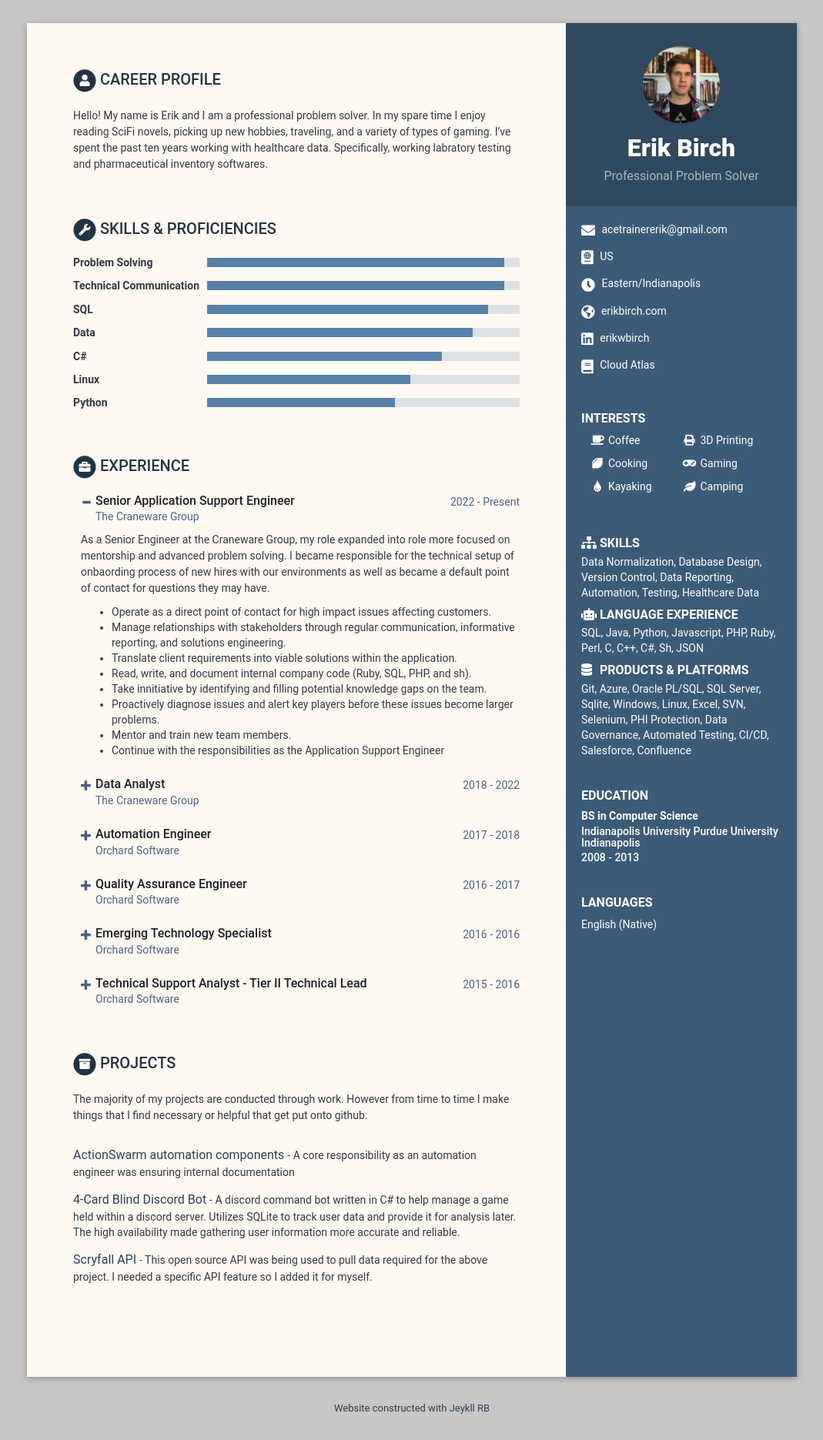
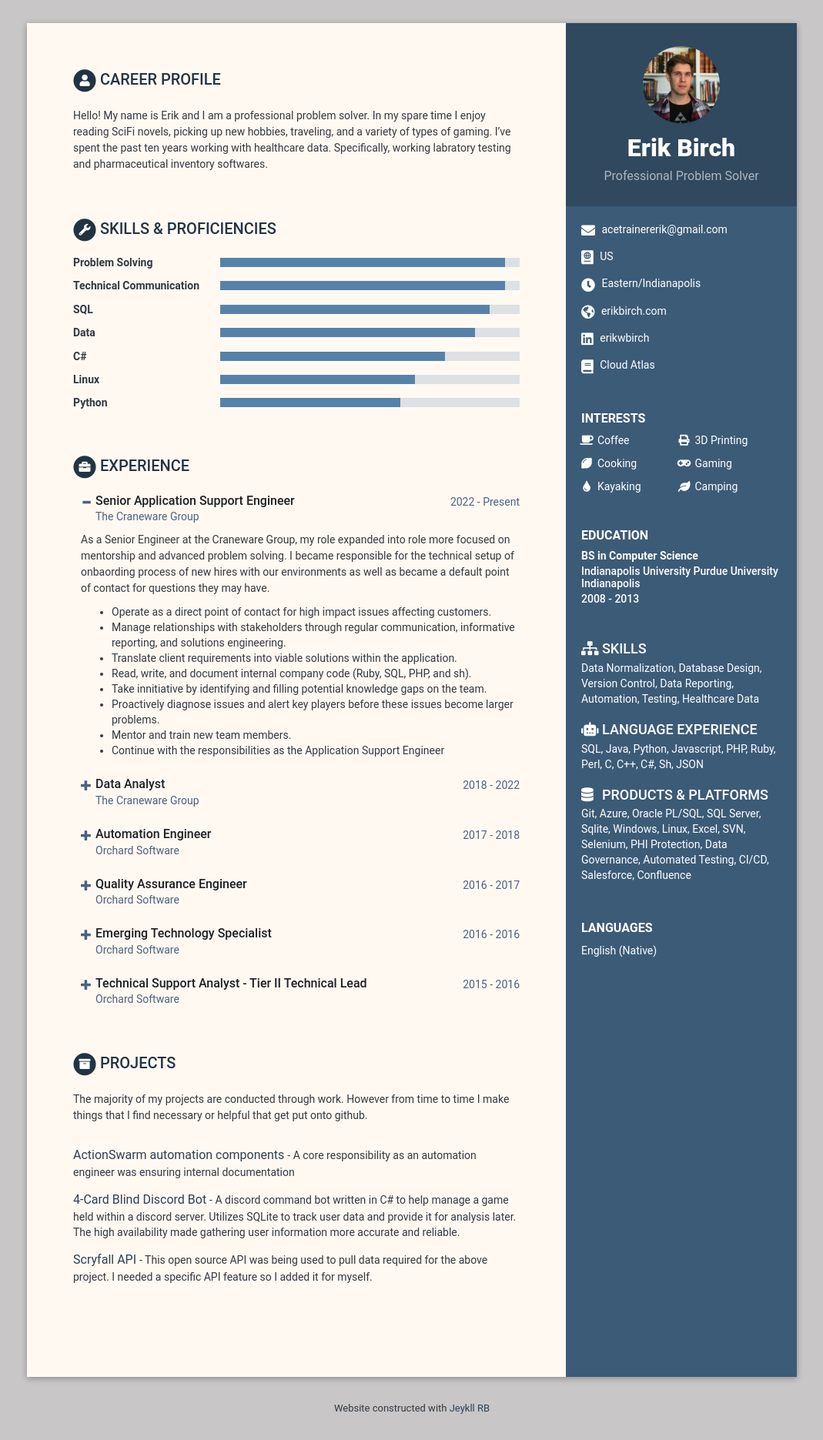
Before and after one commit to AceTrainerErik/AceTrainerErik.github.io, a Jekyll site: the page built from index.html, in a window 1280 px wide. Shown: the whole page at 77% size, without its empty margins (105-1174 px from the left). Built offline with Jekyll 4.4.1, drawn with Linux system fonts in a browser that asks for light colours.

Commit message:
Finalized some CSS changes

```diff
--- a/_includes/sidebar.html
+++ b/_includes/sidebar.html
@@ -18,15 +18,11 @@
   </div><!--//profile-container-->
 
   {% include contact.html %}
-
   {% include interests.html %}
-
-  {% include misc.html %}
-
   {% if sidebar.education %}
     {% include education.html %}
   {% endif %}
-
+  {% include misc.html %}
   {% include language.html %}
 
 </div><!--//sidebar-wrapper-->
--- a/_layouts/default.html
+++ b/_layouts/default.html
@@ -1,5 +1,6 @@
 ---
 #Add "layout: compress" here to compress the html code
+layout: compress
 ---
 <!DOCTYPE html>
 <!--[if IE 8]> <html lang="en" class="ie8"> <![endif]-->
--- a/_sass/_base.scss
+++ b/_sass/_base.scss
@@ -53,6 +53,10 @@ p {
 
   a {
     color: #fff;
+  }
+
+  .fa-ul {
+    margin-left: 1.5em;
   }
 
   .profile-container {
@@ -122,13 +126,9 @@ p {
     margin-bottom: 10px;
   }
 
-  .degree {
-    font-size: 14px;
-    margin-top: 0;
-    margin-bottom: 5px;
-  }
 
   .education-container {
+
     .item {
       margin-bottom: 15px;
 
@@ -137,15 +137,23 @@ p {
       }
     }
 
+    .degree {
+      color: $sidebar-text;
+      font-size: 14px;
+      font-weight: 600;
+      margin-top: 0;
+      margin-bottom: 5px;
+    }
+
     .meta {
-      color: color-mix(in srgb, var($sidebar-text), transparent(60%));
+      color: color-mix(in srgb, var($sidebar-text), transparent(75%));
       font-weight: 500;
-      margin-bottom: 0px;
+      margin-bottom: 2px;
       margin-top: 0;
     }
 
     .time {
-      color: color-mix(in srgb, var($sidebar-text), transparent(60%));
+      color: color-mix(in srgb, var($sidebar-text), transparent(75%));
       font-weight: 500;
       margin-bottom: 0px;
     }
@@ -189,19 +197,18 @@ p {
     }
   }
 
-  // .container-block-title {
-  //   text-transform: uppercase;
-  //   font-size: 16px;
-  //   font-weight: 700;
-  //   margin-top: 0;
-  //   margin-bottom: 5px;
-  // }
+  .misc-container {
+    padding-top: 5px;
+
+    .misc-container-block {
+      margin-bottom: 10px;
+    }
 
     .container-block-subtitle {
       text-transform: uppercase;
-    font-size: 16px;
-    font-weight: 700;
-    margin-top: 10px;
+      font-size: 18px;
+      font-weight: 500;
+      margin-top: 20px;
       margin-bottom: 5px;
 
       i {
@@ -213,6 +220,7 @@ p {
       font-size: 14px;
     }
 
+
     .misc-list {
       margin-bottom: 0;
 
@@ -221,6 +229,7 @@ p {
 
         &:last-child {
           margin-bottom: 0;
+        }
       }
     }
   }
--- a/_sass/_responsive.scss
+++ b/_sass/_responsive.scss
@@ -43,13 +43,13 @@
   .skillset .level-title {
     display: inline-block;
     float: left;
-    width: 30%;
+    width: 33%;
     margin-bottom: 0;
   }
 
   .skillset .level-bar {
     display: inline-block;
-    width: 70%;
+    width: 67%;
     float: left;
     position: relative;
     top: 1px;
```
Lines whose indentation alone changed are shown as unchanged.
